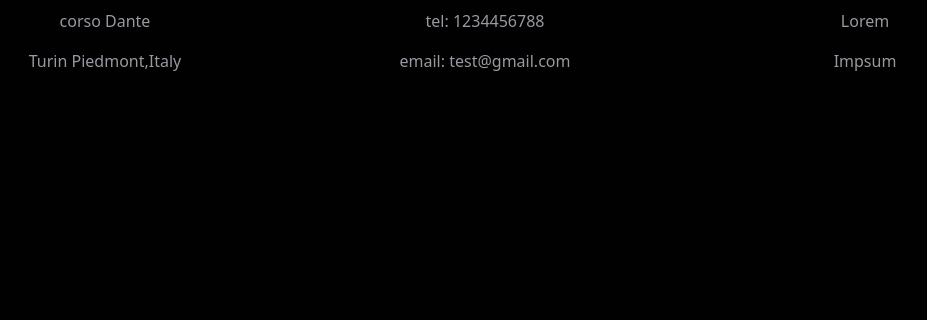
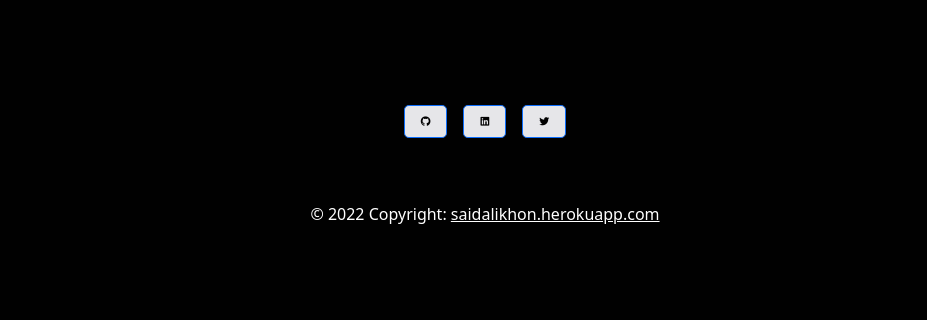
Before and after one commit to S-Alikhonov/portfolio, a Flask app: page /about in a window 1280 px wide. Shown: the part 908-1228 px from the top of the page, without its empty margins (155-1082 px from the left). Before the commit the page ends 979 px from the top, so only its background shows below. Run offline with Flask 2, Linux system fonts and the light colour scheme; some libraries are stand-ins or nearby versions.

Commit message:
footer has been modified

```diff
--- a/templates/components/footer.html
+++ b/templates/components/footer.html
@@ -1,20 +1,27 @@
+<!-- Remove the container if you want to extend the Footer to full width. -->
 {% macro footer() %}
-    <footer>
-        <div class="container footer">
-            <div class="row">
-                <div class="col-12 col-md-4 col-lg-4 foot">
-                    <p>corso Dante</p>
-                    <p>Turin Piedmont,Italy</p>
-                </div>
-                <div class="col-12 col-md-4 col-lg-4 foot">
-                    <p>tel: 1234456788</p>
-                    <p>email: test@gmail.com</p>
-                </div>
-                <div class="col-12 col-md-4 col-lg-4 foot">
-                    <p>Lorem</p>
-                    <p>Impsum</p>
-                </div>
-            </div>
-        </div>
+<div class="container my-5">
+
+    <footer class="text-center text-lg-start">
+      <div class="container d-flex justify-content-center py-5">
+        <a type="button" class="btn btn-primary btn-lg btn-floating mx-2" href="https://github.com/S-Alikhonov">
+          <i class="fab fa-github"></i>
+        </a>
+        <a type="button" class="btn btn-primary btn-lg btn-floating mx-2" href="https://www.linkedin.com/in/saidalikhon-alikhonov-293993172/">
+          <i class="fab fa-linkedin"></i>
+        </a>
+        <a type="button" class="btn btn-primary btn-lg btn-floating mx-2" href="https://twitter.com/ssoguniy?t=ilGOA4hp_khxHANaOYzv_w&s=09" >
+          <i class="fab fa-twitter"></i>
+        </a>
+      </div>
+
+      <!-- Copyright -->
+      <div class="text-center text-white p-3" style="background-color: rgba(0, 0, 0, 0.2);">
+        © 2022 Copyright:
+        <a class="text-white" href="https://saidalikhon.herokuapp.com">saidalikhon.herokuapp.com</a>
+      </div>
+      <!-- Copyright -->
     </footer>
-{% endmacro %}
+
+  </div>
+  {% endmacro %}
```
